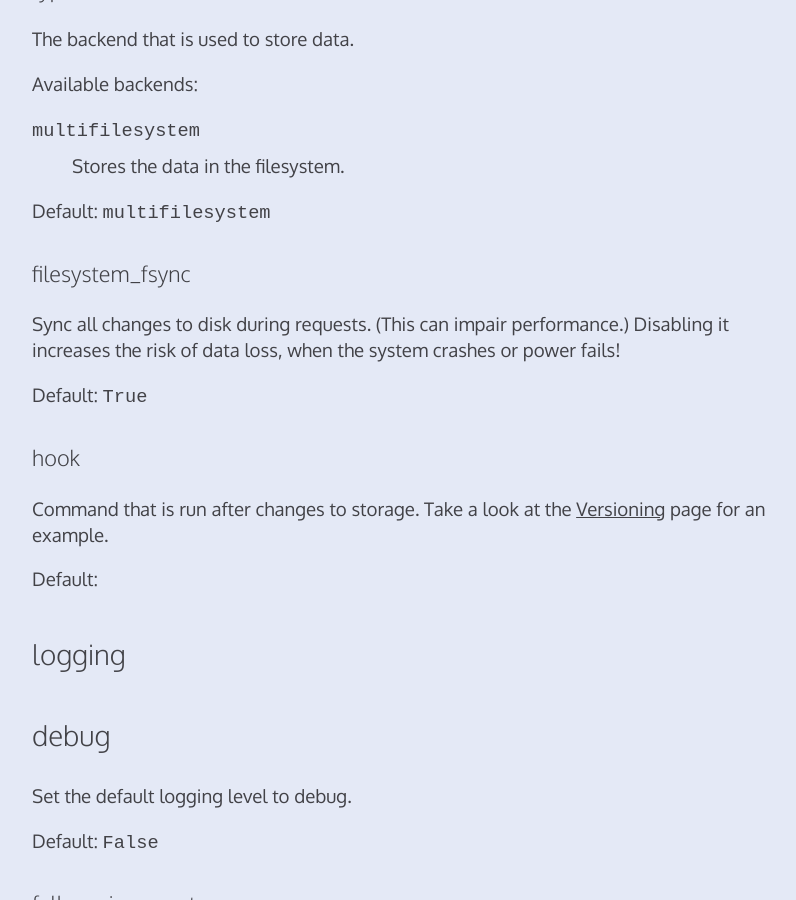
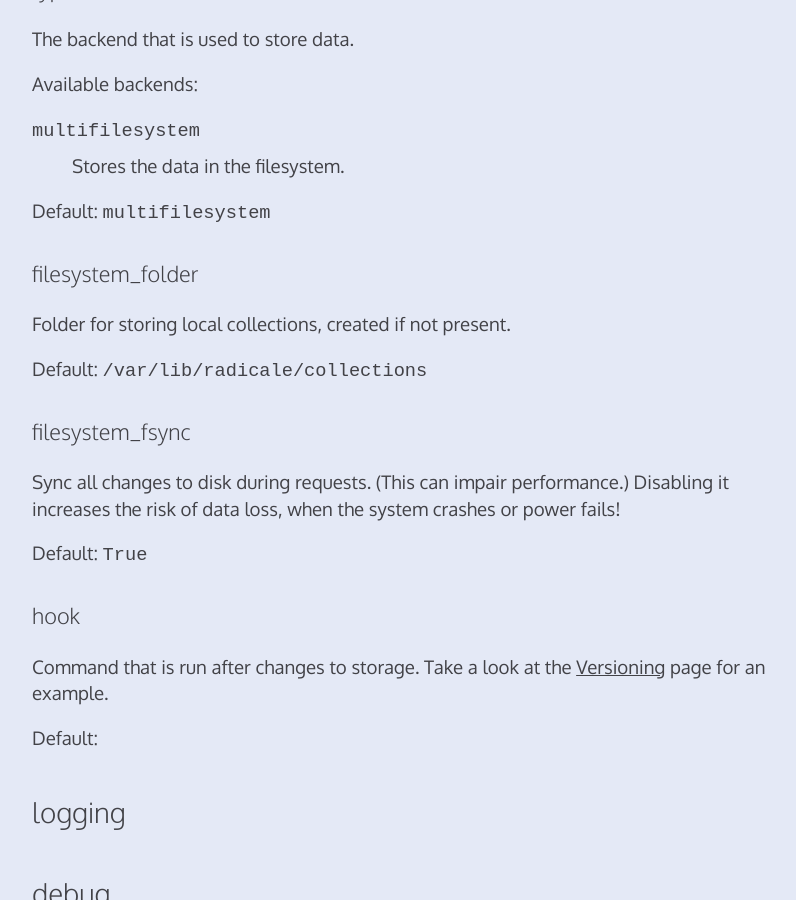
Before and after one commit to Kozea/Radicale, a Jekyll site: the page built from configuration.md, in a window 1280 px wide and 900 px high, scrolled down 6325 px. Shown: the whole window, without its empty margins (224-1020 px from the left). Built offline with Jekyll 4.4.1, drawn with Linux system fonts in a browser that asks for light colours.

Commit message:
Add filesystem_folder configuration option

```diff
--- a/configuration.md
+++ b/configuration.md
@@ -220,6 +220,12 @@
 
 Default: `multifilesystem`
 
+### filesystem_folder
+
+Folder for storing local collections, created if not present.
+
+Default: `/var/lib/radicale/collections`
+
 ### filesystem_fsync
 Sync all changes to disk during requests. (This can impair performance.)
 Disabling it increases the risk of data loss, when the system crashes or
```
